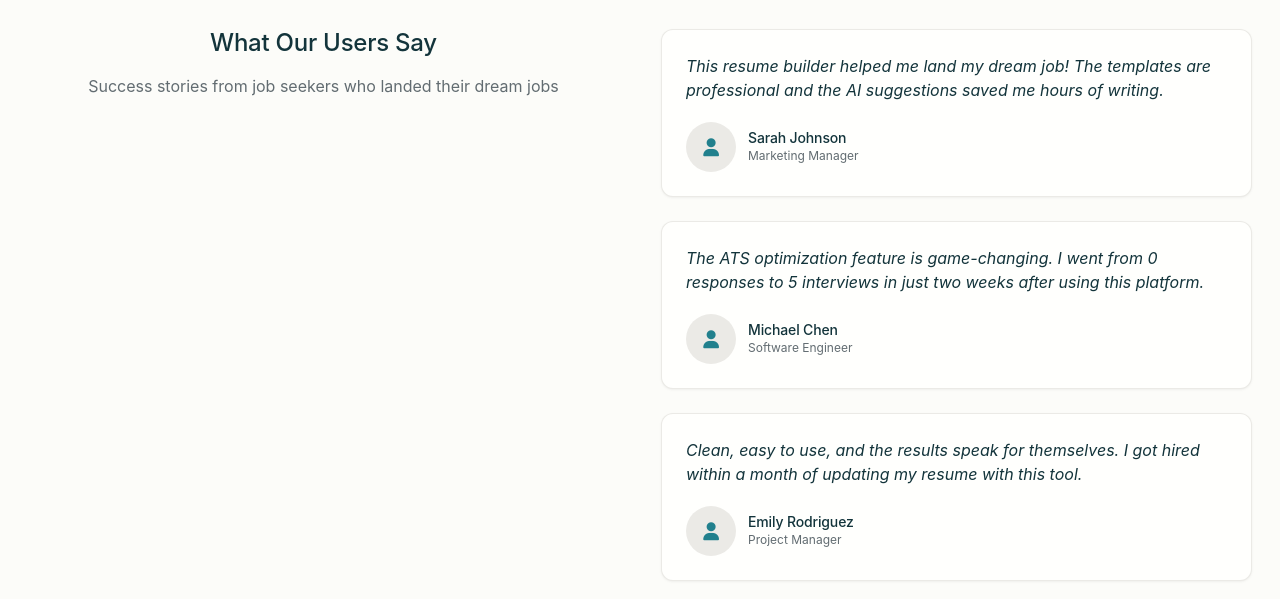
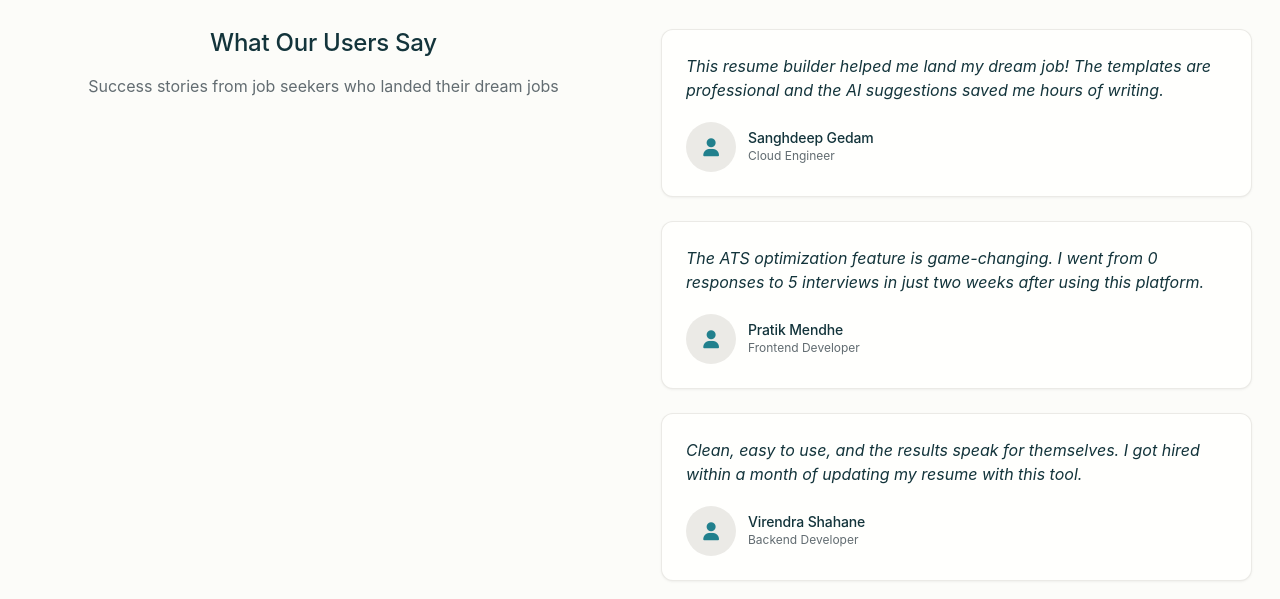
Before and after one commit to prasenjit29/Resume-Builder, a React (Create React App) app: page / in a window 1280 px wide. Shown: the part 2700-3299 px from the top of the page. Built offline with nearby package versions, Linux system fonts and the light colour scheme.

Commit message:
made some basic chnages in info

```diff
--- a/src/components/LandingPage/LandingPage.js
+++ b/src/components/LandingPage/LandingPage.js
@@ -29,18 +29,18 @@ const whyResumes = [
 const testimonials = [
   {
     quote: 'This resume builder helped me land my dream job! The templates are professional and the AI suggestions saved me hours of writing.',
-    name: 'Sarah Johnson',
-    title: 'Marketing Manager'
+    name: 'Sanghdeep Gedam',
+    title: 'Cloud Engineer'
   },
   {
     quote: 'The ATS optimization feature is game-changing. I went from 0 responses to 5 interviews in just two weeks after using this platform.',
-    name: 'Michael Chen',
-    title: 'Software Engineer'
+    name: 'Pratik Mendhe',
+    title: 'Frontend Developer'
   },
   {
     quote: 'Clean, easy to use, and the results speak for themselves. I got hired within a month of updating my resume with this tool.',
-    name: 'Emily Rodriguez',
-    title: 'Project Manager'
+    name: 'Virendra Shahane',
+    title: 'Backend Developer'
   }
 ];
 
@@ -467,8 +467,8 @@ useEffect(() => {
                 <h4 className="footer__title">Follow Us</h4>
                 <div className="footer__social">
                   <a href="#" className="footer__social-link" target="_blank" rel="noopener noreferrer"><i className="fab fa-twitter"></i></a>
-                  <a href="#" className="footer__social-link" target="_blank" rel="noopener noreferrer"><i className="fab fa-linkedin"></i></a>
-                  <a href="#" className="footer__social-link" target="_blank" rel="noopener noreferrer"><i className="fab fa-github"></i></a>
+                  <a href="https://www.linkedin.com/in/prasenjit-urade-a96155323/" className="footer__social-link" target="_blank" rel="noopener noreferrer"><i className="fab fa-linkedin"></i></a>
+                  <a href="https://github.com/prasenjit29" className="footer__social-link" target="_blank" rel="noopener noreferrer"><i className="fab fa-github"></i></a>
                 </div>
               </div>
             </div>
@@ -503,10 +503,10 @@ useEffect(() => {
                   <div className="about__contact">
                     <h4>Get in touch:</h4>
                     <div className="contact__links">
-                      <a href="mailto:hello@resumebuilder.com" className="contact__link" target="_blank" rel="noopener noreferrer" onClick={handleMailClick}>
-                        <i className="fas fa-envelope"></i> hello@resumebuilder.com
+                      <a href="mailto:prasenjiturade@gmail.com" className="contact__link" target="_blank" rel="noopener noreferrer" onClick={handleMailClick}>
+                        <i className="fas fa-envelope"></i> prasenjiturade@gmail.com
                       </a>
-                      <a href="#" className="contact__link" target="_blank" rel="noopener noreferrer">
+                      <a href="https://www.linkedin.com/in/prasenjit-urade-a96155323/" className="contact__link" target="_blank" rel="noopener noreferrer">
                         <i className="fab fa-linkedin"></i> LinkedIn
                       </a>
                       <a href="#" className="contact__link" target="_blank" rel="noopener noreferrer">
```
